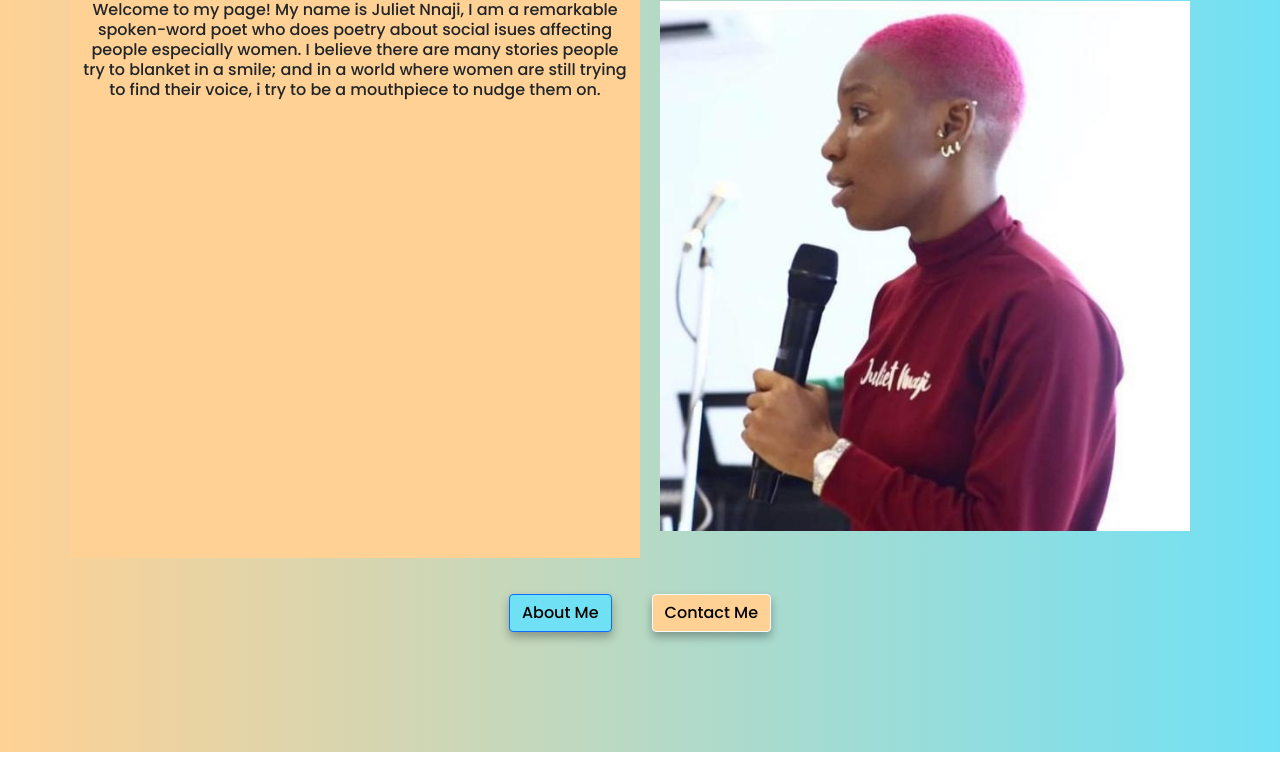
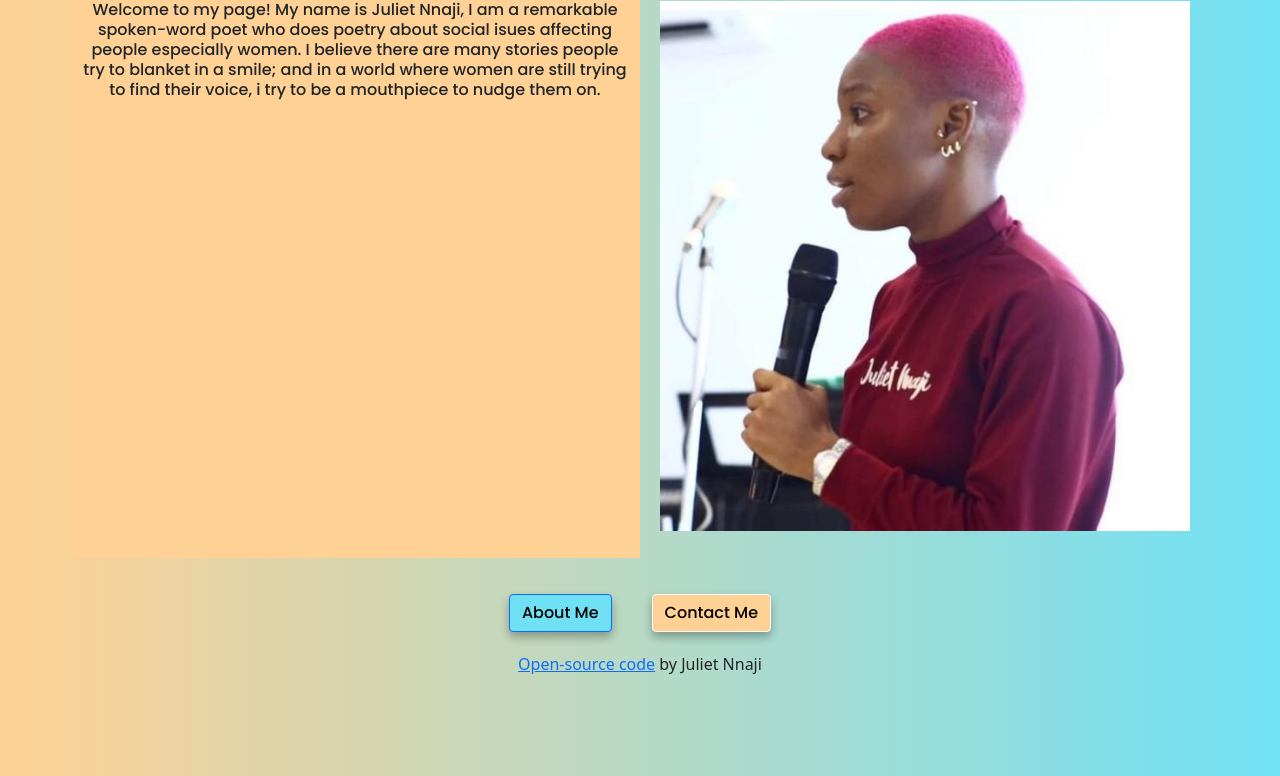
Before and after one commit to JulietNnaji/My-Portfolio, a plain HTML site: page index.html in a window 1280 px wide. Shown: the part 212-988 px from the top of the page. Before the commit the page ends 964 px from the top, so only its background shows below. Drawn offline with nearby package versions, Linux system fonts and the light colour scheme.

Commit message:
added an open-source code link

```diff
--- a/index.html
+++ b/index.html
@@ -51,6 +51,12 @@
         <a href="about.html" class="btn btn-primary"> About me </a>
         <a href="about.html#contact" class="btn btn-light"> Contact me </a>
       </div>
+      <footer class="owner">
+        <a href="https://github.com/JulietNnaji/My-Portfolio" target="blank">
+          Open-source code</a
+        >
+        by Juliet Nnaji
+      </footer>
     </div>
   </body>
 </html>
```
Also changed, not shown: about.html (+6 -0 lines). Lines whose indentation alone changed are shown as unchanged.
